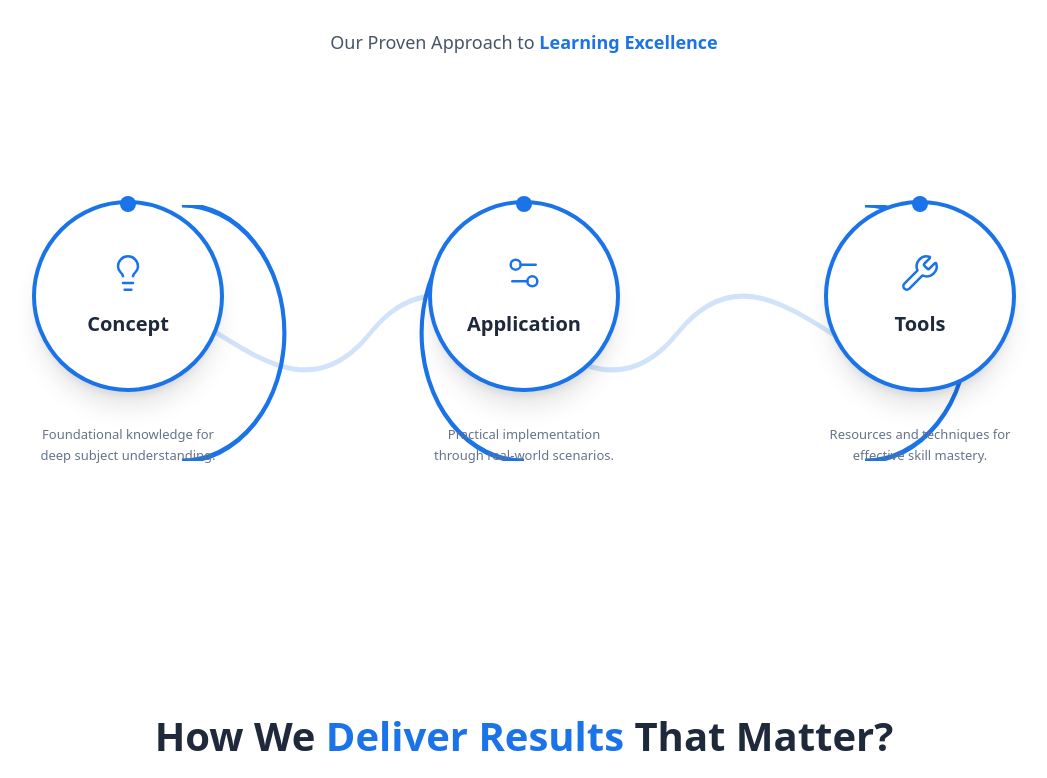
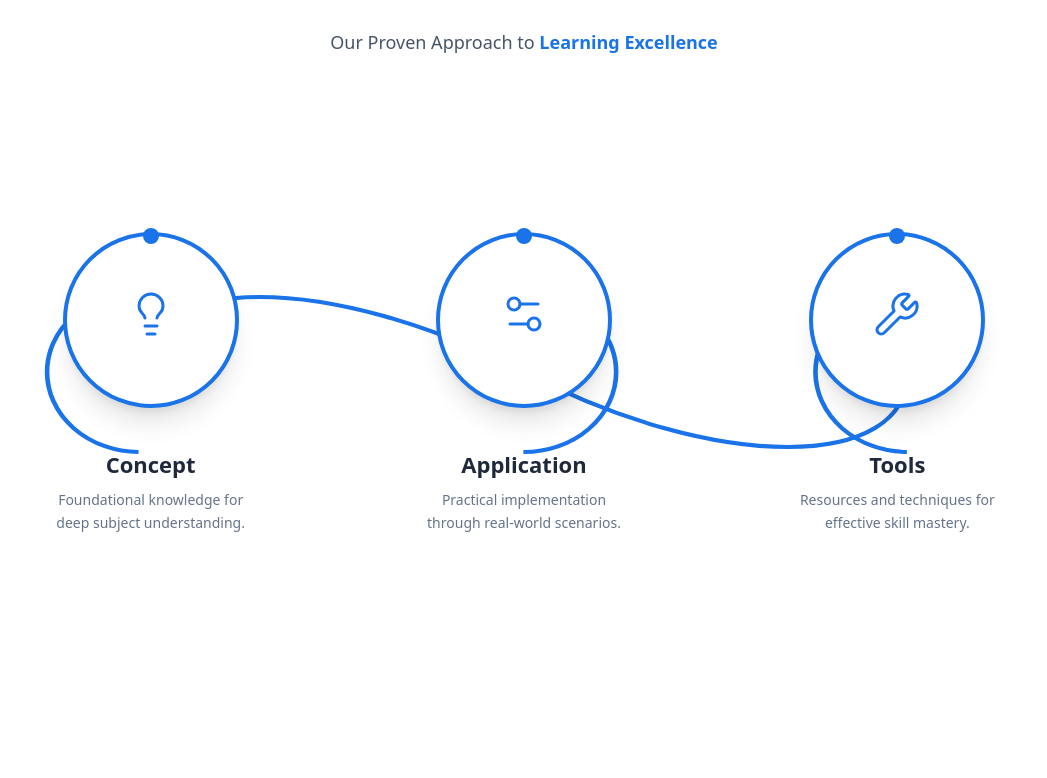
Before and after one commit to SriramGandhiS/internassesment3, a Next.js app: page / in a window 1280 px wide. Shown: the part 4224-5002 px from the top of the page, without its empty margins (116-1163 px from the left). Built offline with nearby package versions, Linux system fonts and the light colour scheme.

Commit message:
Fix: Perfected CAT Framework S-curve to match reference exactly

```diff
--- a/src/app/components/CATFramework.jsx
+++ b/src/app/components/CATFramework.jsx
@@ -6,7 +6,7 @@ export default function CATFramework() {
   return (
     <section id="cat" className="py-24 bg-white relative overflow-hidden">
       <div className="container-custom relative z-10">
-        <div className="text-center mb-16">
+        <div className="text-center mb-24">
           <h2 className="text-[40px] font-bold text-[#1E293B] mb-4">
             The <span className="text-[#1A73E8]">CAT</span> Framework
           </h2>
@@ -15,71 +15,70 @@ export default function CATFramework() {
           </p>
         </div>
 
-        <div className="relative max-w-5xl mx-auto py-20 px-4">
-          {/* Continuous Wave Path - SVG Background */}
-          <div className="absolute top-1/2 left-0 w-full h-64 -translate-y-1/2 pointer-events-none hidden md:block">
+        <div className="relative max-w-6xl mx-auto py-20 px-4">
+          {/* Continuous Bold S-Curve Path */}
+          <div className="absolute top-[120px] left-0 w-full h-[200px] pointer-events-none hidden md:block">
             <svg width="100%" height="100%" viewBox="0 0 1000 200" fill="none" xmlns="http://www.w3.org/2000/svg" preserveAspectRatio="none">
               <path
-                d="M50,100 C150,0 250,200 350,100 C450,0 550,200 650,100 C750,0 850,200 950,100"
+                d="M166,100 C166,0 333,0 500,100 C666,200 833,200 833,100"
                 stroke="#1A73E8"
                 strokeWidth="4"
                 strokeLinecap="round"
-                className="opacity-20"
+                className="opacity-100"
               />
-              {/* Actual S-curves around items */}
-              <circle cx="166" cy="100" r="100" stroke="#1A73E8" strokeWidth="4" fill="none" strokeDasharray="314 314" strokeDashoffset="157" />
-              <circle cx="500" cy="100" r="100" stroke="#1A73E8" strokeWidth="4" fill="none" strokeDasharray="314 314" strokeDashoffset="-157" />
-              <circle cx="833" cy="100" r="100" stroke="#1A73E8" strokeWidth="4" fill="none" strokeDasharray="314 314" strokeDashoffset="157" />
+              {/* Circular segments to complete the "S" around the icons */}
+              <circle cx="166" cy="100" r="80" stroke="#1A73E8" strokeWidth="4" fill="none" strokeDasharray="251 251" strokeDashoffset="125" transform="rotate(180 166 100)" />
+              <circle cx="500" cy="100" r="80" stroke="#1A73E8" strokeWidth="4" fill="none" strokeDasharray="251 251" strokeDashoffset="125" />
+              <circle cx="833" cy="100" r="80" stroke="#1A73E8" strokeWidth="4" fill="none" strokeDasharray="251 251" strokeDashoffset="125" transform="rotate(180 833 100)" />
             </svg>
           </div>
 
-          {/* Simple CSS-based implementation for better cross-browser S-curve */}
-          <div className="flex flex-col md:flex-row justify-between items-center relative gap-16 md:gap-0">
+          <div className="flex flex-col md:flex-row justify-between items-start relative gap-20 md:gap-0">
 
             {/* Concept */}
-            <div className="flex flex-col items-center relative group">
-              <div className="w-48 h-48 rounded-full border-4 border-[#1A73E8] flex flex-col items-center justify-center bg-white shadow-xl group-hover:scale-105 transition-all duration-300 relative">
-                {/* Connector Dot */}
-                <div className="absolute top-0 left-1/2 -translate-x-1/2 -translate-y-1/2 w-4 h-4 rounded-full bg-[#1A73E8]"></div>
-                <div className="text-[#1A73E8] mb-4">
-                  <Lightbulb size={40} strokeWidth={1.5} />
+            <div className="flex flex-col items-center flex-1">
+              <div className="w-44 h-44 rounded-full border-4 border-[#1A73E8] flex flex-col items-center justify-center bg-white shadow-xl z-20 relative">
+                {/* Dot marker */}
+                <div className="absolute -top-2 left-1/2 -translate-x-1/2 w-4 h-4 rounded-full bg-[#1A73E8]"></div>
+                <div className="text-[#1A73E8] mb-3">
+                  <Lightbulb size={48} strokeWidth={1.5} />
                 </div>
-                <h4 className="text-[20px] font-bold text-[#1E293B]">Concept</h4>
               </div>
-              <div className="mt-8 text-center max-w-[200px]">
-                <p className="text-[13px] text-[#64748B] leading-relaxed">
+              <div className="mt-10 text-center max-w-[200px]">
+                <h4 className="text-[22px] font-bold text-[#1E293B] mb-2">Concept</h4>
+                <p className="text-[14px] text-[#64748B] leading-relaxed">
                   Foundational knowledge for deep subject understanding.
                 </p>
               </div>
             </div>
 
             {/* Application */}
-            <div className="flex flex-col items-center relative group">
-              <div className="w-48 h-48 rounded-full border-4 border-[#1A73E8] flex flex-col items-center justify-center bg-white shadow-xl group-hover:scale-105 transition-all duration-300 relative">
-                <div className="absolute top-0 left-1/2 -translate-x-1/2 -translate-y-1/2 w-4 h-4 rounded-full bg-[#1A73E8]"></div>
-                <div className="text-[#1A73E8] mb-4">
-                  <Settings2 size={40} strokeWidth={1.5} />
+            <div className="flex flex-col items-center flex-1">
+              <div className="w-44 h-44 rounded-full border-4 border-[#1A73E8] flex flex-col items-center justify-center bg-white shadow-xl z-20 relative">
+                <div className="absolute -top-2 left-1/2 -translate-x-1/2 w-4 h-4 rounded-full bg-[#1A73E8]"></div>
+                <div className="text-[#1A73E8] mb-3">
+                  <Settings2 size={48} strokeWidth={1.5} />
                 </div>
-                <h4 className="text-[20px] font-bold text-[#1E293B]">Application</h4>
               </div>
-              <div className="mt-8 text-center max-w-[200px]">
-                <p className="text-[13px] text-[#64748B] leading-relaxed">
+              <div className="mt-10 text-center max-w-[200px]">
+                <h4 className="text-[22px] font-bold text-[#1E293B] mb-2">Application</h4>
+                <p className="text-[14px] text-[#64748B] leading-relaxed">
                   Practical implementation through real-world scenarios.
                 </p>
               </div>
             </div>
 
             {/* Tools */}
-            <div className="flex flex-col items-center relative group">
-              <div className="w-48 h-48 rounded-full border-4 border-[#1A73E8] flex flex-col items-center justify-center bg-white shadow-xl group-hover:scale-105 transition-all duration-300 relative">
-                <div className="absolute top-0 left-1/2 -translate-x-1/2 -translate-y-1/2 w-4 h-4 rounded-full bg-[#1A73E8]"></div>
-                <div className="text-[#1A73E8] mb-4">
-                  <Wrench size={40} strokeWidth={1.5} />
+            <div className="flex flex-col items-center flex-1">
+              <div className="w-44 h-44 rounded-full border-4 border-[#1A73E8] flex flex-col items-center justify-center bg-white shadow-xl z-20 relative">
+                <div className="absolute -top-2 left-1/2 -translate-x-1/2 w-4 h-4 rounded-full bg-[#1A73E8]"></div>
+                <div className="text-[#1A73E8] mb-3">
+                  <Wrench size={48} strokeWidth={1.5} />
                 </div>
-                <h4 className="text-[20px] font-bold text-[#1E293B]">Tools</h4>
               </div>
-              <div className="mt-8 text-center max-w-[200px]">
-                <p className="text-[13px] text-[#64748B] leading-relaxed">
+              <div className="mt-10 text-center max-w-[200px]">
+                <h4 className="text-[22px] font-bold text-[#1E293B] mb-2">Tools</h4>
+                <p className="text-[14px] text-[#64748B] leading-relaxed">
                   Resources and techniques for effective skill mastery.
                 </p>
               </div>
```
